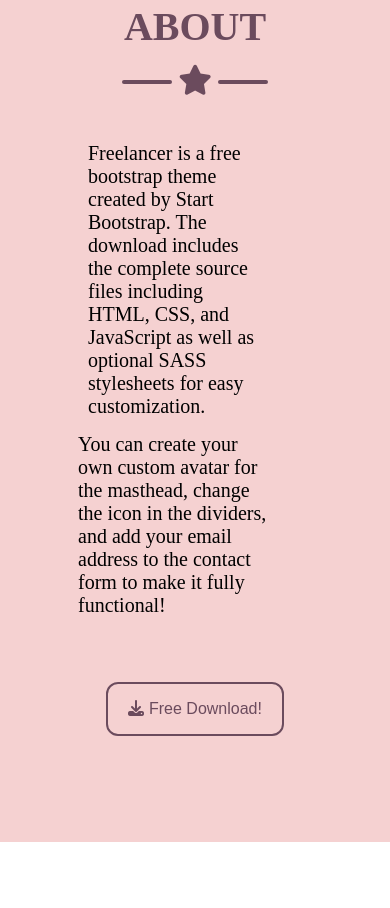
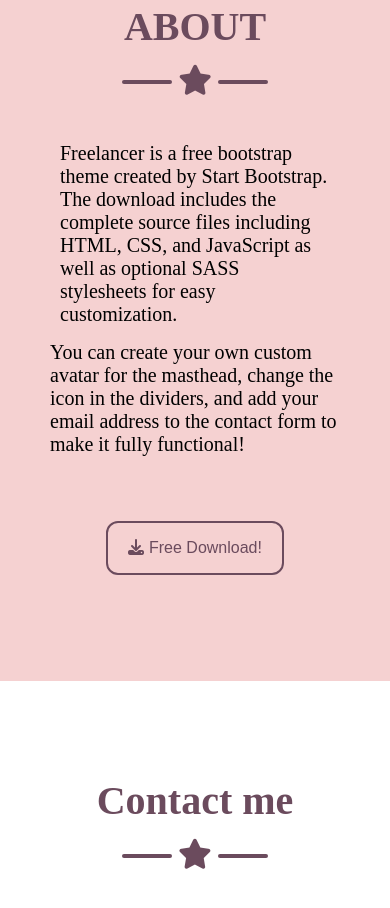
Before and after one commit to rafifhz/task3, a plain HTML site: page index.html in a window 390 px wide. Shown: the part 2620-3528 px from the top of the page. Drawn offline with Linux system fonts and the light colour scheme.

Commit message:
Update style.css

```diff
--- a/asset/style.css
+++ b/asset/style.css
@@ -633,7 +633,8 @@ justify-content: center;
             }}*/
             @media (max-width: 768px) {
             .contentabout {
-
+    padding-left:50px;
+                width:100%;
               background-color: #F5D1D1;
               display: block;
 
```
